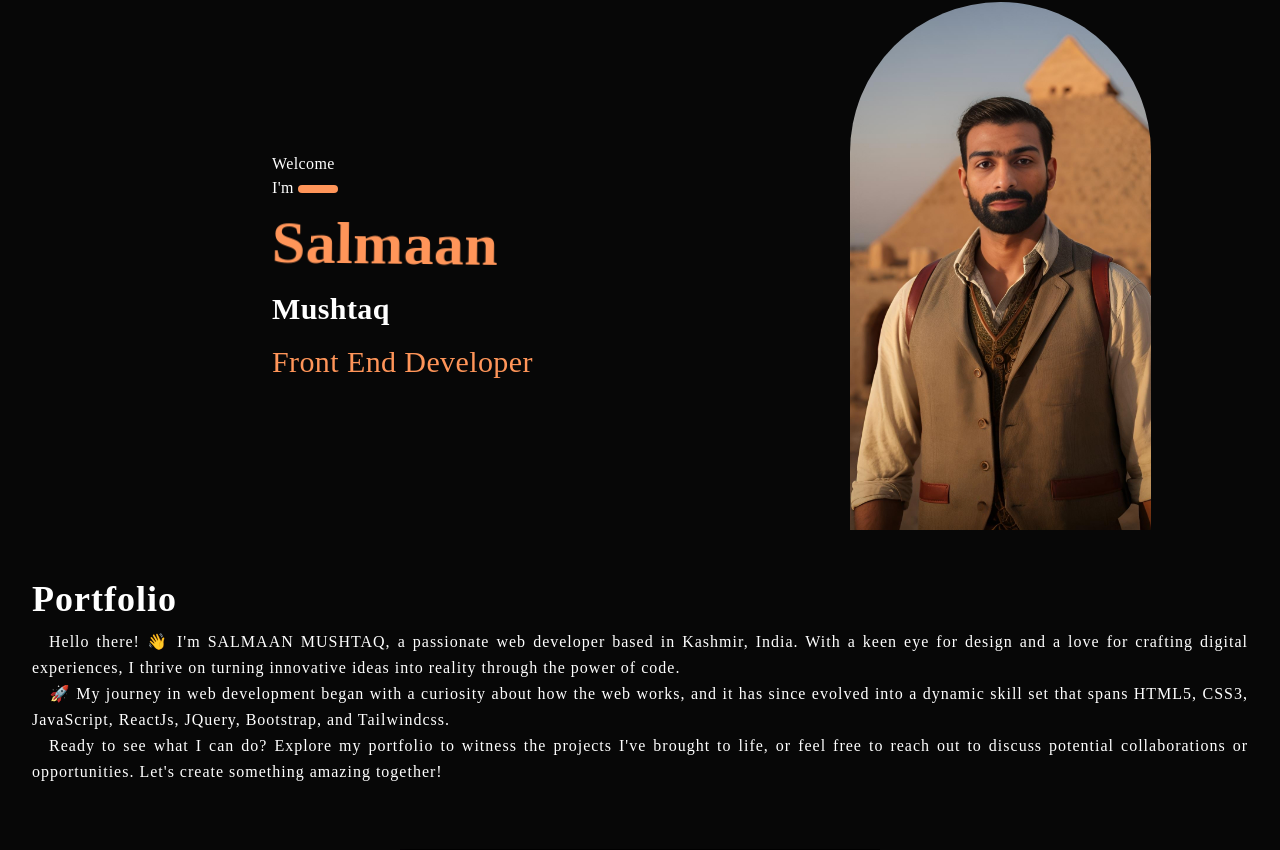
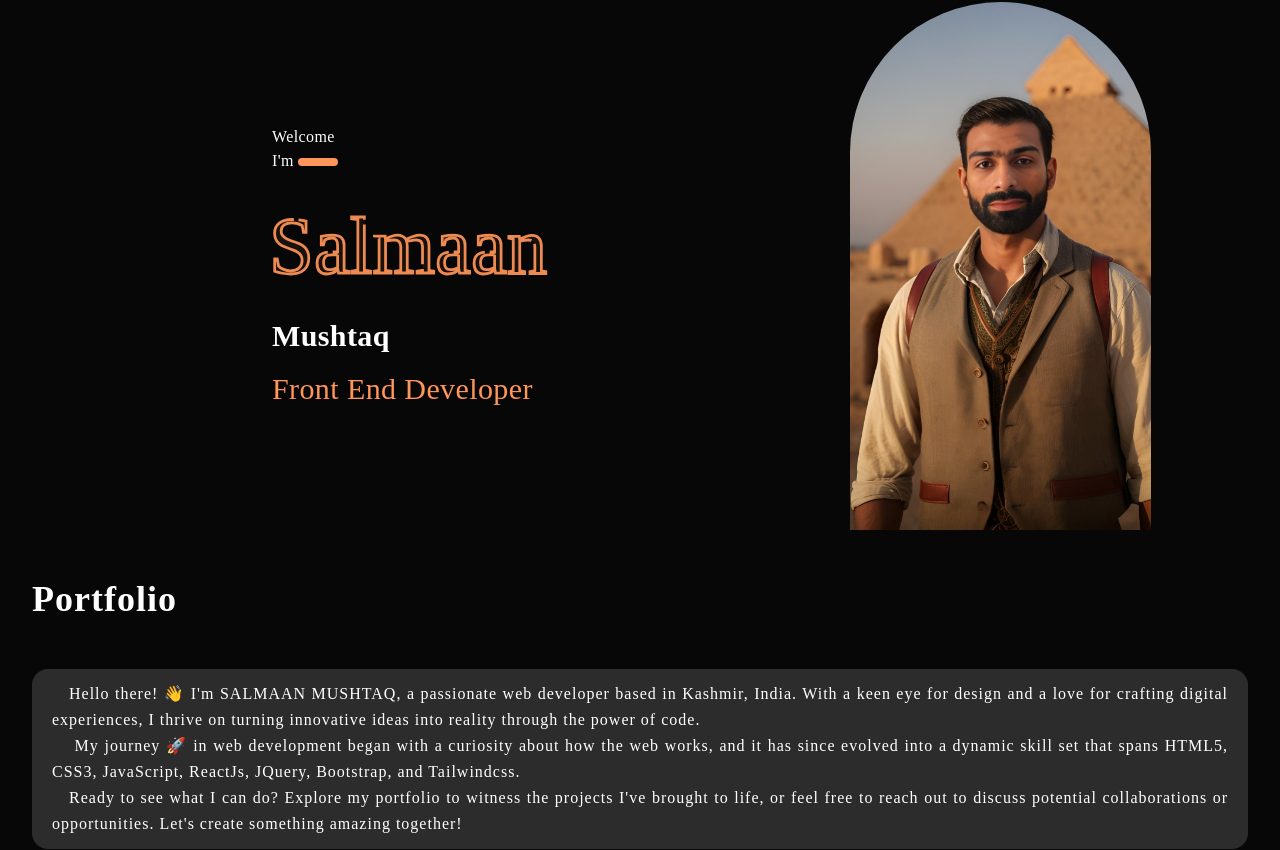
Before and after one commit to SalmaanMushtaq/leafSheet, a React (Vite) app: page /portfolio in a window 1280 px wide. Shown: the part 154-1004 px from the top of the page. Built offline with nearby package versions, Linux system fonts and the light colour scheme.

Commit message:
profile changed into card, Name in the introduction chnaged into animation

```diff
--- a/src/components/DownloadCV.jsx
+++ b/src/components/DownloadCV.jsx
@@ -4,7 +4,7 @@ function DownloadCV() {
   return (
     <div className="mt-20 mb-10 gap-4 flex flex-col justify-center items-center">
       <h1 className="font-bold text-xl">Interested in my work?</h1>
-      <div className="flex gap-3 justify-center items-center">
+      <div className="flex gap-3 justify-center items-center flex-col sm:flex-row md:flex-row lg:flex-row">
         <a
           href="profile/assets/cv/Salmaan_Mushtaq.pdf"
           target="_blank"
--- a/src/components/Education.jsx
+++ b/src/components/Education.jsx
@@ -9,7 +9,7 @@ function Education() {
         </span>
         Education
       </h1>
-      <div className="mt-8 grid grid-rows-2 grid-cols-2 gap-10 ms-10 ps-8">
+      <div className="mt-8 grid grid-cols-1 sm:grid-cols-1 md:grid-cols-2 lg:grid-cols-2  gap-10 ms-10 ps-8">
         <div>
           <h1 className="font-bold flex gap-3 items-center">
             <span className="border-2 p-1 border-basic rounded-full">
--- a/src/components/Interests.jsx
+++ b/src/components/Interests.jsx
@@ -17,39 +17,39 @@ function Interests() {
         Interests
       </h1>
       <div className="place-items-center mt-8 grid grid-cols-1 sm:grid-cols-2 md:grid-cols-3 lg:grid-cols-4 gap-10 ms-10 ps-8">
-        <div className="w-[40%] h-40 sm:w-[60%] sm:h-40 flex flex-col justify-center items-center rounded-tr-[2rem] rounded-bl-[2rem] border-t-background border-[12px]  border-basic">
+        <div className="w-[90%] h-40 sm:w-[60%] sm:h-40 flex flex-col justify-center items-center rounded-tr-[2rem] rounded-bl-[2rem] border-t-background border-[12px]  border-basic">
           <IoChatbubblesOutline className=" text-6xl bg-transparent" />
           <p className=" text-center bg-transparent break-words">
             Language Learning
           </p>
         </div>
-        <div className="w-[40%] h-40 sm:w-[60%] sm:h-40 flex flex-col justify-center items-center rounded-br-[2rem] rounded-tl-[2rem] border-e-background border-[12px]  border-basic">
+        <div className="w-[90%] h-40 sm:w-[60%] sm:h-40 flex flex-col justify-center items-center rounded-br-[2rem] rounded-tl-[2rem] border-e-background border-[12px]  border-basic">
           <PiNotebookDuotone className="text-6xl bg-transparent" />
           <p className="text-center bg-transparent break-words">
             Book Club Participation
           </p>
         </div>
-        <div className="w-[40%] h-40 sm:w-[60%] sm:h-40  flex flex-col justify-center items-center rounded-bl-[2rem] rounded-tr-[2rem] border-b-background border-[12px]  border-basic">
+        <div className="w-[90%] h-40 sm:w-[60%] sm:h-40  flex flex-col justify-center items-center rounded-bl-[2rem] rounded-tr-[2rem] border-b-background border-[12px]  border-basic">
           <FaMicrophoneLines className=" text-6xl bg-transparent" />
           <p className="text-center bg-transparent">Community Involvement</p>
         </div>
-        <div className="w-[40%] h-40 sm:w-[60%] sm:h-40  flex flex-col justify-center items-center rounded-tl-[2rem] rounded-br-[2rem] border-l-background border-[12px]  border-basic">
+        <div className="w-[90%] h-40 sm:w-[60%] sm:h-40  flex flex-col justify-center items-center rounded-tl-[2rem] rounded-br-[2rem] border-l-background border-[12px]  border-basic">
           <IoCameraOutline className=" text-6xl bg-transparent" />
           <p className=" text-center bg-transparent">Photography</p>
         </div>
-        <div className="w-[40%] h-40 sm:w-[60%] sm:h-40  flex flex-col justify-center items-center rounded-tl-[2rem] rounded-br-[2rem] border-l-background border-[12px]  border-basic">
+        <div className="w-[90%] h-40 sm:w-[60%] sm:h-40  flex flex-col justify-center items-center rounded-tl-[2rem] rounded-br-[2rem] border-l-background border-[12px]  border-basic">
           <IoMdLaptop className=" text-6xl bg-transparent" />
           <p className=" text-center bg-transparent">Tech Enthusiast</p>
         </div>
-        <div className="w-[40%] h-40 sm:w-[60%] sm:h-40  flex flex-col justify-center items-center rounded-bl-[2rem] rounded-tr-[2rem] border-b-background border-[12px]  border-basic">
+        <div className="w-[90%] h-40 sm:w-[60%] sm:h-40  flex flex-col justify-center items-center rounded-bl-[2rem] rounded-tr-[2rem] border-b-background border-[12px]  border-basic">
           <LuAlarmClock className=" text-6xl bg-transparent" />
           <p className=" text-center bg-transparent">Fitness and Wellness</p>
         </div>
-        <div className="w-[40%] h-40 sm:w-[60%] sm:h-40  flex flex-col justify-center items-center rounded-br-[2rem] rounded-tl-[2rem] border-e-background border-[12px]  border-basic">
+        <div className="w-[90%] h-40 sm:w-[60%] sm:h-40  flex flex-col justify-center items-center rounded-br-[2rem] rounded-tl-[2rem] border-e-background border-[12px]  border-basic">
           <TiPencil className=" text-6xl bg-transparent" />
           <p className=" text-center bg-transparent">Creative Writing</p>
         </div>
-        <div className="w-[40%] h-40 sm:w-[60%] sm:h-40  flex flex-col justify-center items-center rounded-tr-[2rem] rounded-bl-[2rem] border-t-background border-[12px]  border-basic">
+        <div className="w-[90%] h-40 sm:w-[60%] sm:h-40  flex flex-col justify-center items-center rounded-tr-[2rem] rounded-bl-[2rem] border-t-background border-[12px]  border-basic">
           <LiaSearchLocationSolid className=" text-6xl bg-transparent" />
           <p className=" text-center bg-transparent">Continuous Learning</p>
         </div>
--- a/src/components/Introduction.jsx
+++ b/src/components/Introduction.jsx
@@ -1,16 +1,21 @@
-import { motion } from "framer-motion";
+// import { motion } from "framer-motion";
 
 function Introduction() {
   return (
     <div className="mt-10 flex flex-col sm:flex-row lg:flex-row justify-between tracking-wide items-center gap-4">
       <div className="flex flex-col justify-end sm:w-full lg:w-2/3 md:w-full lg:pl-[15rem]">
         <p>
-          Welcome <br /> I&apos;m{" "}
+          {/* <svg className="h-12 ms-[-4rem]"> */}
+          {/* <text x="50%" y="50%" dy=".35em" textAnchor="middle"> */}
+          Welcome <br />
+          {/* </text> */}
+          {/* </svg> */}
+          I&apos;m{" "}
           <span className="rounded-full inline-block font-bold border-b-8 border-basic w-10"></span>
         </p>
 
-        <h1 className="font-bold text-6xl text-basic leading-normal">
-          <motion.div
+        {/* <h1 className="font-bold text-6xl text-basic leading-normal"> */}
+        {/* <motion.div
             className="box text-basic"
             animate={{
               scale: [0, 0.5, 1.2, 1],
@@ -24,10 +29,20 @@ function Introduction() {
               repeat: 0,
               repeatDelay: 1,
             }}
+          > */}
+        <svg className="h-36 ms-[-1rem] sm:ms-[-1rem] md:ms-[-4.5rem]  lg:ms-[-3rem] xl:ms-[-12rem]">
+          <text
+            x="50%"
+            y="50%"
+            dy=".35em"
+            textAnchor="middle"
+            className="text-[5rem]"
           >
             Salmaan
-          </motion.div>
-        </h1>
+          </text>
+        </svg>
+        {/* </motion.div> */}
+        {/* </h1> */}
         <h3 className="font-semibold text-3xl leading-tight">Mushtaq</h3>
         <h5 className="text-3xl font-light text-basic mt-4">
           Front End Developer
@@ -37,7 +52,7 @@ function Introduction() {
         <img
           src="/profile/assets/images/salm.jpeg"
           alt=""
-          className="h-[66vh] rounded-t-full"
+          className="h-[90vh] lg:h-[66vh] rounded-t-full"
         />
       </div>
     </div>
--- a/src/components/Profile.jsx
+++ b/src/components/Profile.jsx
@@ -3,7 +3,25 @@ function Profile({ heading }) {
   return (
     <div className="mt-10 mb-16">
       <h1 className="text-4xl font-bold leading-relaxed">{heading}</h1>
-      <p className="text-wrap text-justify leading-relaxed">
+      <div className="mt-10 justify-center items-center gap-10">
+        <div className="border-0 p-3 px-5 bg-background rounded-2xl h-[100%]">
+          <p className="text-wrap text-justify leading-relaxed bg-transparent">
+            &emsp;Hello there! 👋 I&apos;m SALMAAN MUSHTAQ, a passionate web
+            developer based in Kashmir, India. With a keen eye for design and a
+            love for crafting digital experiences, I thrive on turning
+            innovative ideas into reality through the power of code.
+            <br />
+            &emsp; My journey 🚀 in web development began with a curiosity about
+            how the web works, and it has since evolved into a dynamic skill set
+            that spans HTML5, CSS3, JavaScript, ReactJs, JQuery, Bootstrap, and
+            Tailwindcss. <br /> &emsp;Ready to see what I can do? Explore my
+            portfolio to witness the projects I&apos;ve brought to life, or feel
+            free to reach out to discuss potential collaborations or
+            opportunities. Let&apos;s create something amazing together!
+          </p>
+        </div>
+      </div>
+      {/* <p className="text-wrap text-justify leading-relaxed">
         &emsp;Hello there! 👋 I&apos;m SALMAAN MUSHTAQ, a passionate web
         developer based in Kashmir, India. With a keen eye for design and a love
         for crafting digital experiences, I thrive on turning innovative ideas
@@ -16,7 +34,7 @@ function Profile({ heading }) {
         projects I&apos;ve brought to life, or feel free to reach out to discuss
         potential collaborations or opportunities. Let&apos;s create something
         amazing together!
-      </p>
+      </p> */}
     </div>
   );
 }
--- a/src/components/TechSkills.jsx
+++ b/src/components/TechSkills.jsx
@@ -17,7 +17,7 @@ function TechSkills() {
         </span>
         Technical Skills
       </h1>
-      <div className="mt-8 grid grid-cols-2 sm:grid-cols-2 md:grid-cols-4 gap-10 ms-10 ps-8">
+      <div className="mt-8 grid grid-cols-2 sm:grid-cols-2 md:grid-cols-4 gap-10 ps-8">
         <div>
           <h1 className="font-bold flex flex-col gap-3 items-center">
             <span className="border-[15px] border-basic p-5 rounded-full border-t-background">
--- a/src/index.css
+++ b/src/index.css
@@ -133,3 +133,35 @@ body {
     transform: rotateY(360deg);
   }
 }
+
+svg text {
+  animation: stroke 7s infinite alternate;
+  stroke-width: 2;
+  stroke: #ff9559;
+  font-size: 3rem;
+}
+@keyframes stroke {
+  0% {
+    fill: rgba(255, 149, 89, 0);
+    stroke: rgba(255, 149, 89, 1);
+    stroke-dashoffset: 25%;
+    stroke-dasharray: 0 50%;
+    stroke-width: 2;
+  }
+  70% {
+    fill: rgba(255, 149, 89, 0);
+    stroke: rgba(255, 149, 89, 1);
+  }
+  80% {
+    fill: rgba(255, 149, 89, 0);
+    stroke: rgba(255, 149, 89, 1);
+    stroke-width: 3;
+  }
+  100% {
+    fill: rgba(255, 149, 89, 1);
+    stroke: rgba(255, 149, 89, 0);
+    stroke-dashoffset: -25%;
+    stroke-dasharray: 50% 0;
+    stroke-width: 0;
+  }
+}
```
